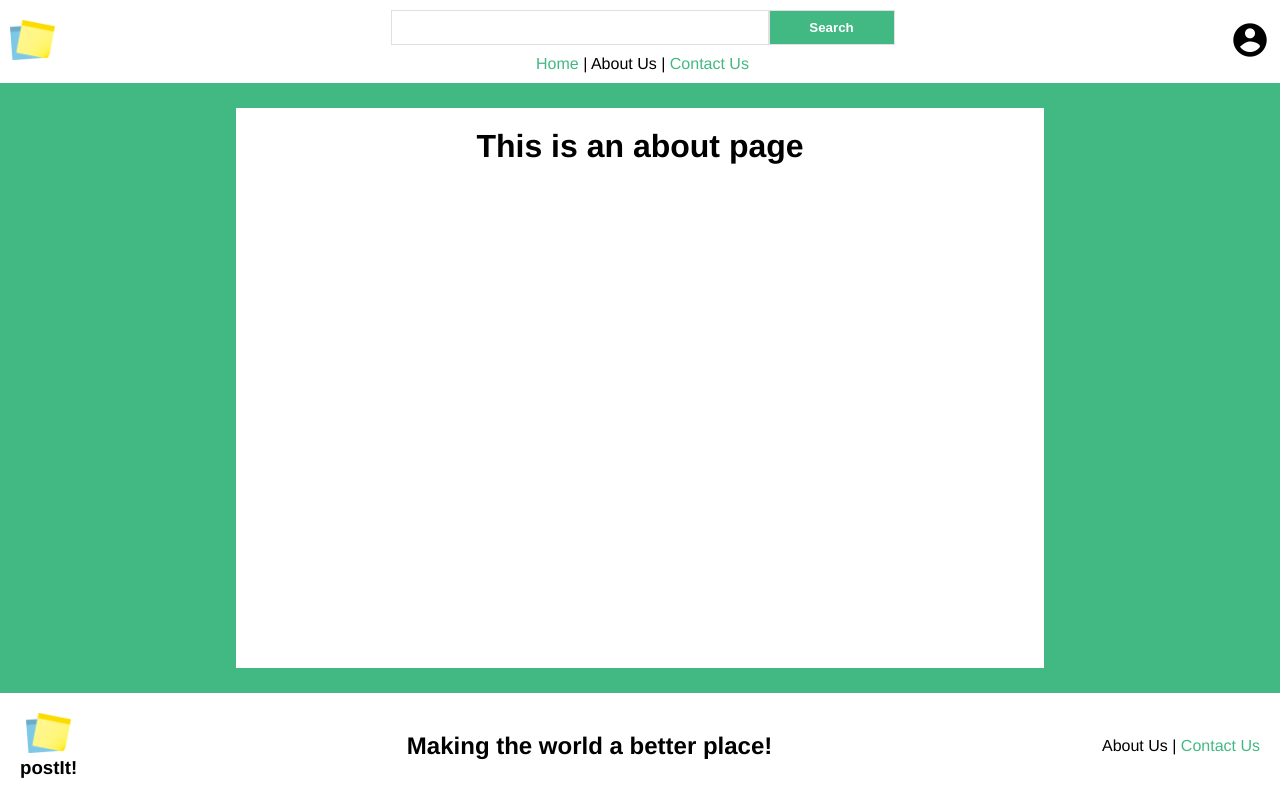
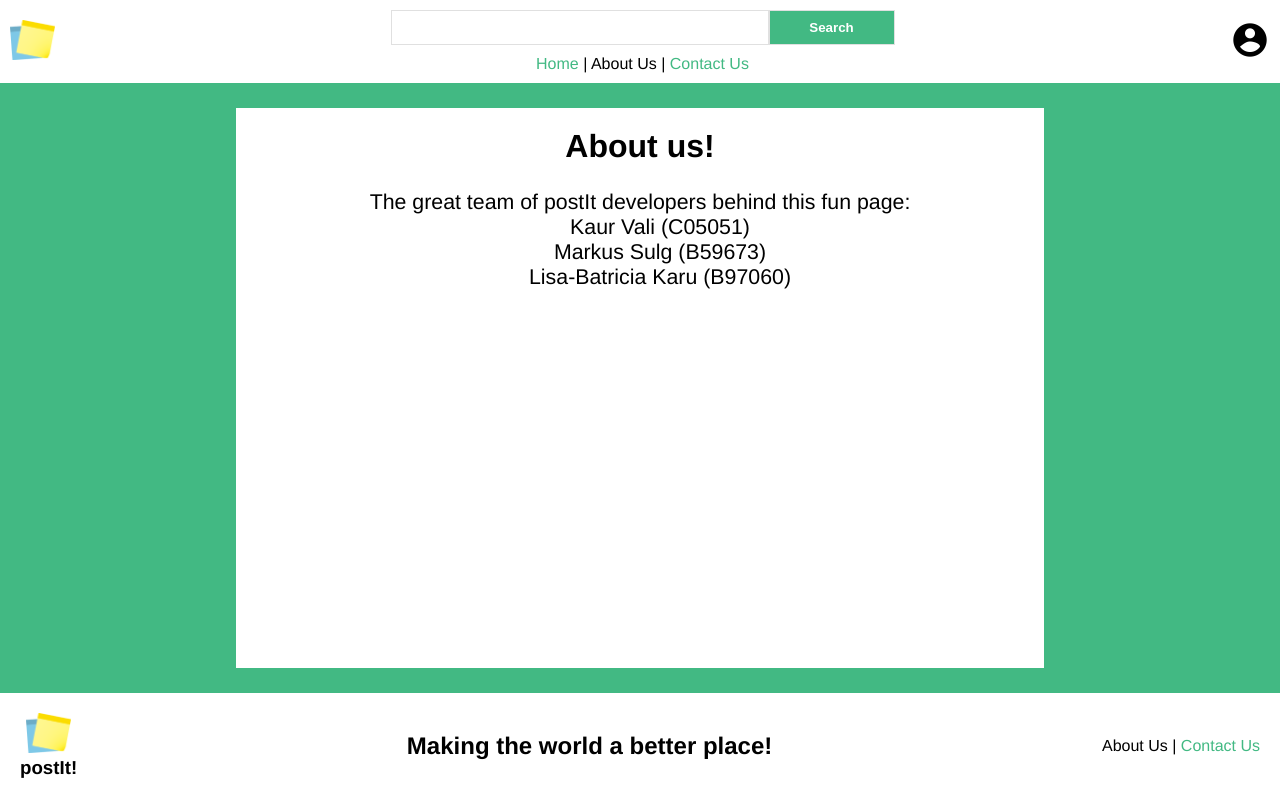
Before and after one commit to kaurvali/wadev_hw3, a Vue app: page /about in a window 1280 px wide. Built offline with nearby package versions, Linux system fonts and the light colour scheme.

Commit message:
Add about page content

```diff
--- a/src/views/About.vue
+++ b/src/views/About.vue
@@ -1,5 +1,24 @@
 <template>
   <div class="about">
-    <h1>This is an about page</h1>
+    <h1>About us!</h1>
+    <p>The great team of postIt developers behind this fun page:</p>
+    <ul>
+      <li>Kaur Vali (C05051)</li>
+      <li>Markus Sulg (B59673)</li>
+      <li>Lisa-Batricia Karu (B97060)</li>
+    </ul>
   </div>
 </template>
+
+<style scoped lang="scss">
+h1 {
+	margin-bottom: 25px;
+}
+p, ul {
+  font-size: 16pt;
+}
+ul {
+	list-style: none;
+}
+
+</style>
```
